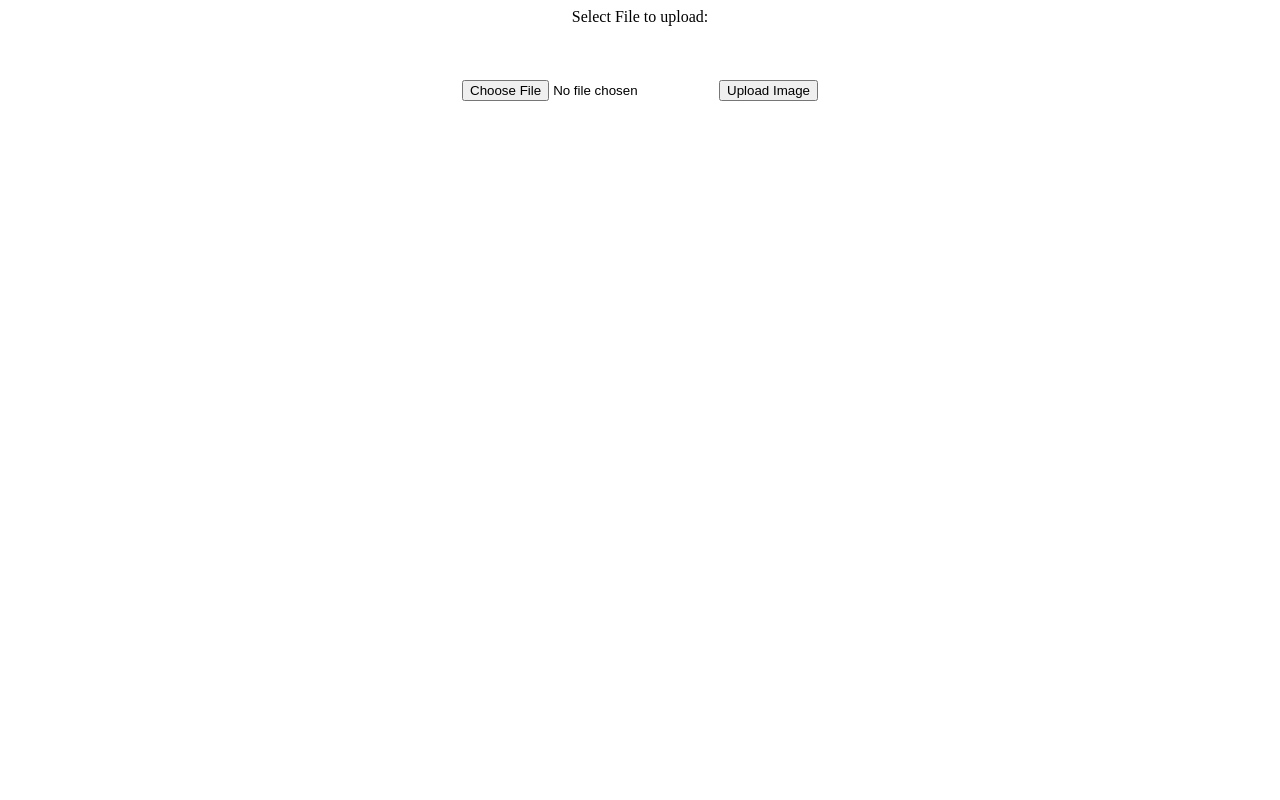
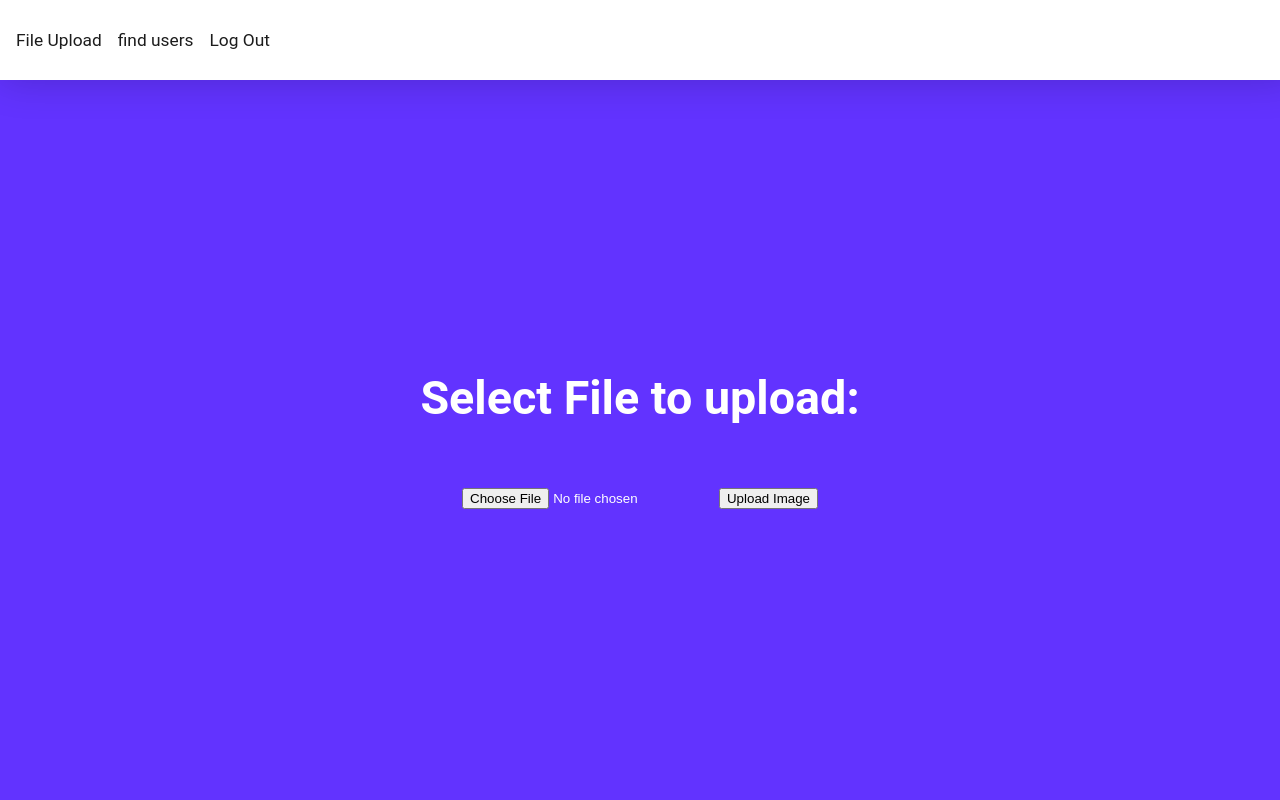
Before and after one commit to anir0y/vwa_docker, a PHP site: page /upload.php in a window 1280 px wide. Run offline with PHP 8.4, Linux system fonts and the light colour scheme; a user stored in the database is signed in.

Commit message:
new chages

```diff
--- a/fileuplaod.php
+++ b/fileuplaod.php
@@ -46,4 +46,6 @@ if ($uploadOk == 0) {
     echo "Sorry, there was an error uploading your file.";
   }
 }
+sleep(10);
+header("Location:upload.php");
 ?>
--- a/upload.php
+++ b/upload.php
@@ -9,15 +9,102 @@ if (!$_SESSION["username"]){
 ini_set('display_errors', 1);
 ?>
 
+
 <!DOCTYPE html>
+<html lang="en">
+<head>
+    <meta charset="UTF-8">
+    <meta name="viewport" content="width=device-width, initial-scale=1.0">
+    <title>Home Page</title>
+</head>
+<body>
+
+<style>
+html {
+  height: 100%;
+}
+body {
+  font-family: 'Roboto', sans-serif;
+  margin: 0;
+  background-color: #f2f2f2;
+  height: 100%;
+  overflow: hidden;
+}
+.menu {
+  height: 60pt;
+  width: 100%;
+  padding-left: 12pt;
+  background-color: #fff;
+  position: fixed;
+  display: flex;
+  align-items: center;
+  box-shadow: 0pt 0pt 30pt rgba(0,0,0,0.2);
+}
+.menu a {
+  margin-right: 12pt;
+  font-size: 13pt;
+  text-decoration: none;
+}
+.menu a:link, .menu a:visited {
+  color: #1c1c1c;
+}
+.about {
+  background-color: #6233FF;
+  color: #fff;
+  height: calc(100% - 60pt);
+  padding-top: 60pt;
+  display: flex;
+  align-items: center;
+  justify-content: center;
+}
+.inner-about {
+  width: 100%;
+  max-width: 600pt;
+  padding: 10pt;
+}
+.inner-about h1 {
+  margin: 0;
+  font-size: 35pt;
+  margin-bottom: -10pt;
+}
+.inner-about p {
+  margin: 0;
+  margin-bottom: 8pt;
+  font-size: 15pt;
+}
+.footer {
+   position: fixed;
+   left: 0;
+   bottom: 0;
+   width: 100%;
+   background-color: #6233FF;
+   color: white;
+   text-align: center;
+}
+</style>
+
+<div class="menu">
+  <a href="upload.php">File Upload</a>
+  <a href="search.php">find users</a>
+  <a href="logout.php">Log Out</a>
+</div>
+
 <html>
 <body>
-<center>
-<form action="fileuplaod.php" method="post" enctype="multipart/form-data">
-  Select File to upload: <br></br><br></br>
-  <input type="file" name="fileToUpload" id="fileToUpload">
-  <input type="submit" value="Upload Image" name="submit">
-</form>
-</center>
+
+<div class="about">
+  <div class="inner-about"><center>
+    <form action="fileuplaod.php" method="post" enctype="multipart/form-data" class="fileupload">
+      <h1>Select File to upload:</h1> <br></br><br></br>
+      <input type="file" name="fileToUpload" id="fileToUpload">
+      <input type="submit" value="Upload Image" name="submit">
+    </form><center>
+</div>
+</div>
+
+<!-- file uploaded to /images-->
+
+
+
 </body>
 </html>
```
